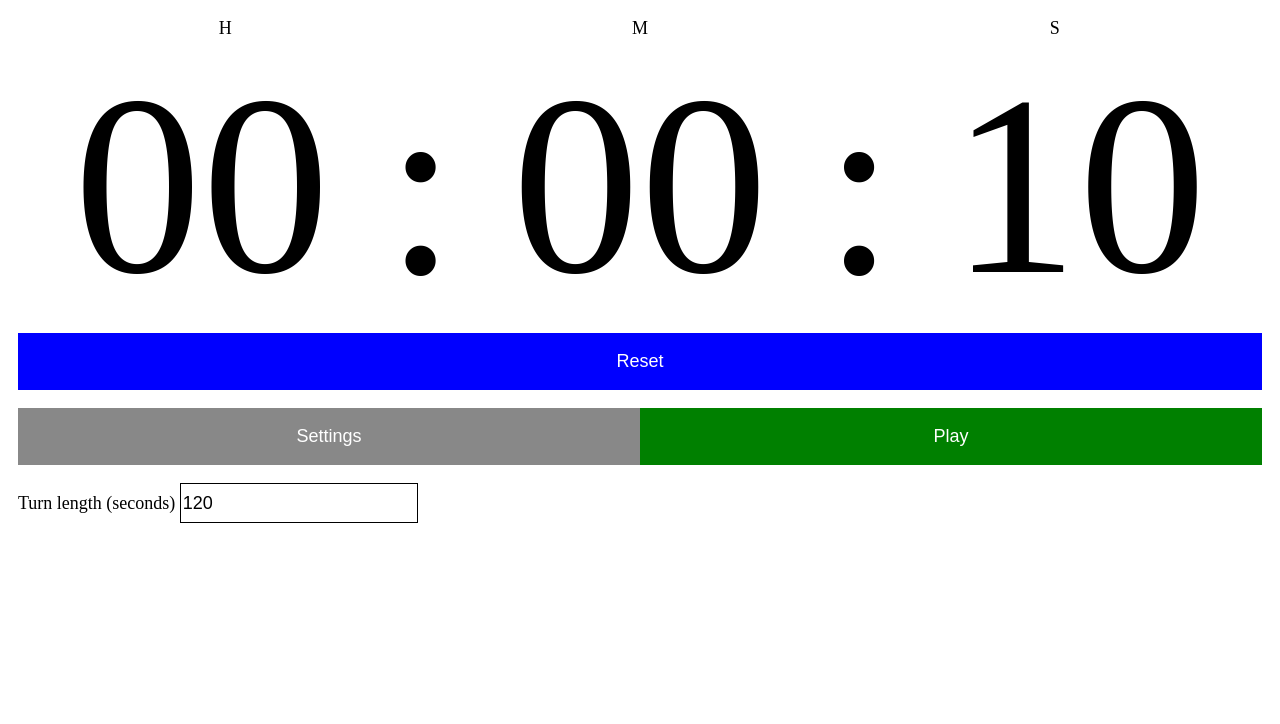
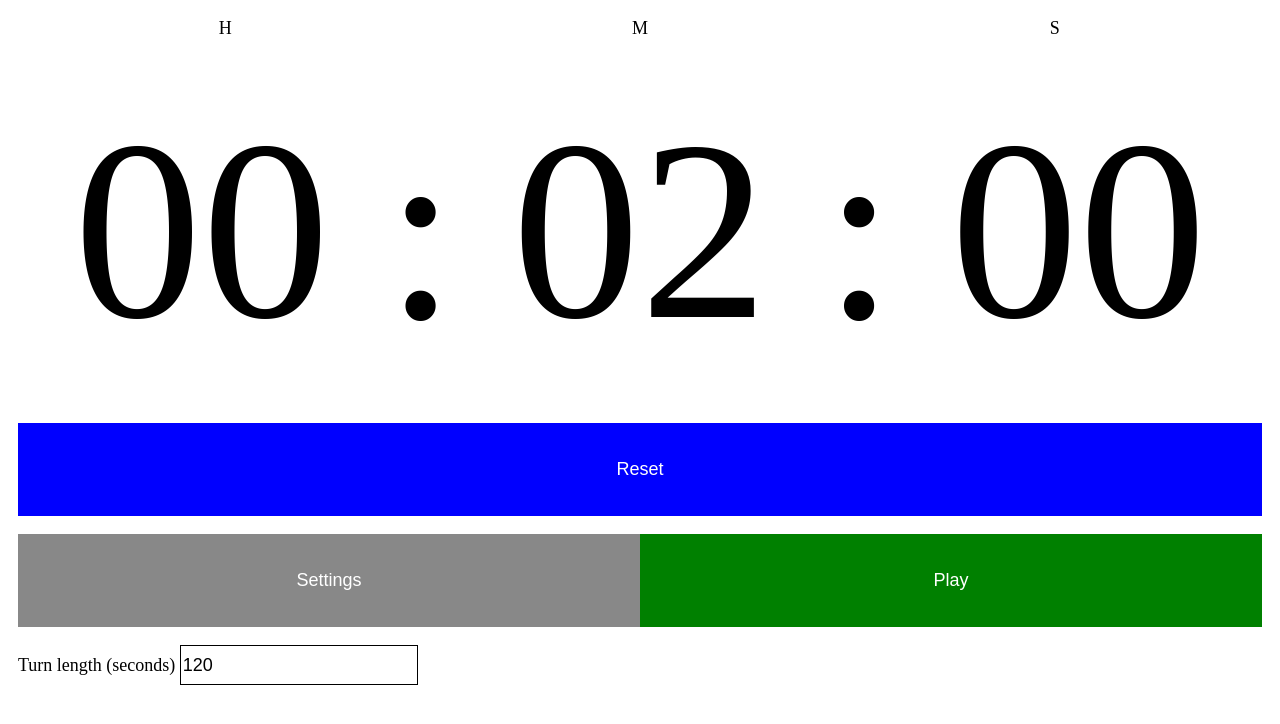
Before and after one commit to emersonthis/gameturnclock, a plain HTML site: page index.html in a window 1280 px wide. Drawn offline with nearby package versions, Linux system fonts and the light colour scheme.

Commit message:
line height

```diff
--- a/css/style.css
+++ b/css/style.css
@@ -31,6 +31,7 @@ body {
 }
 .turn-clock .numbers {
     font-size: 20vw;
+    line-height:1.5;
 }
 .turn-clock .number {
     flex-basis: 32%;
@@ -52,7 +53,7 @@ body {
     border:none;
     outline: none;
     background: #888;
-    padding: 1em;
+    padding: 2em;
     box-sizing: border-box;
     margin-bottom: 1em;
     font-size: 100%;
--- a/index.html
+++ b/index.html
@@ -60,7 +60,7 @@ var app = new Vue({
     el: '#app',
     data: {
         totalSeconds : 120,
-        turnSeconds : 10,
+        turnSeconds : 120,
         timer : null,
         state : 'pause'
     },
```
